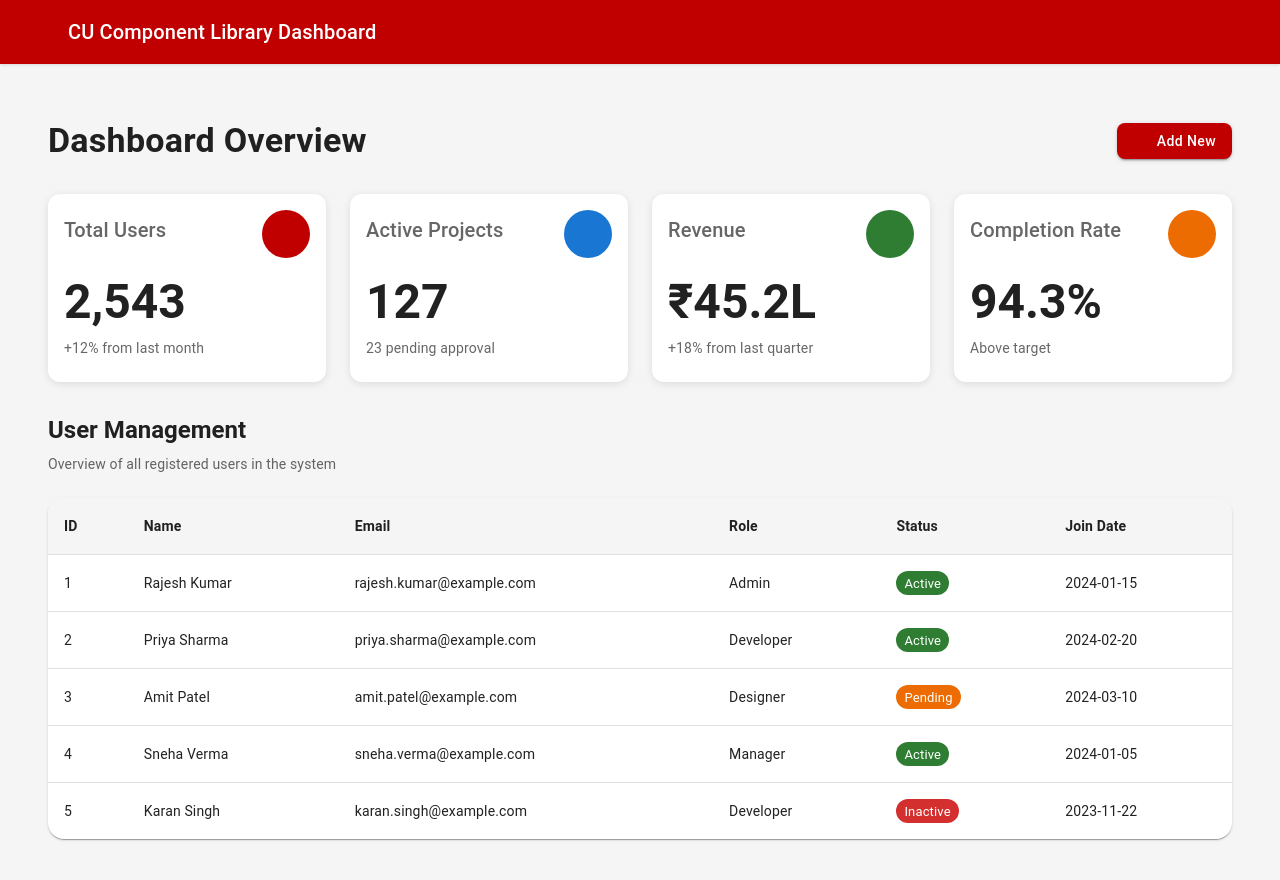
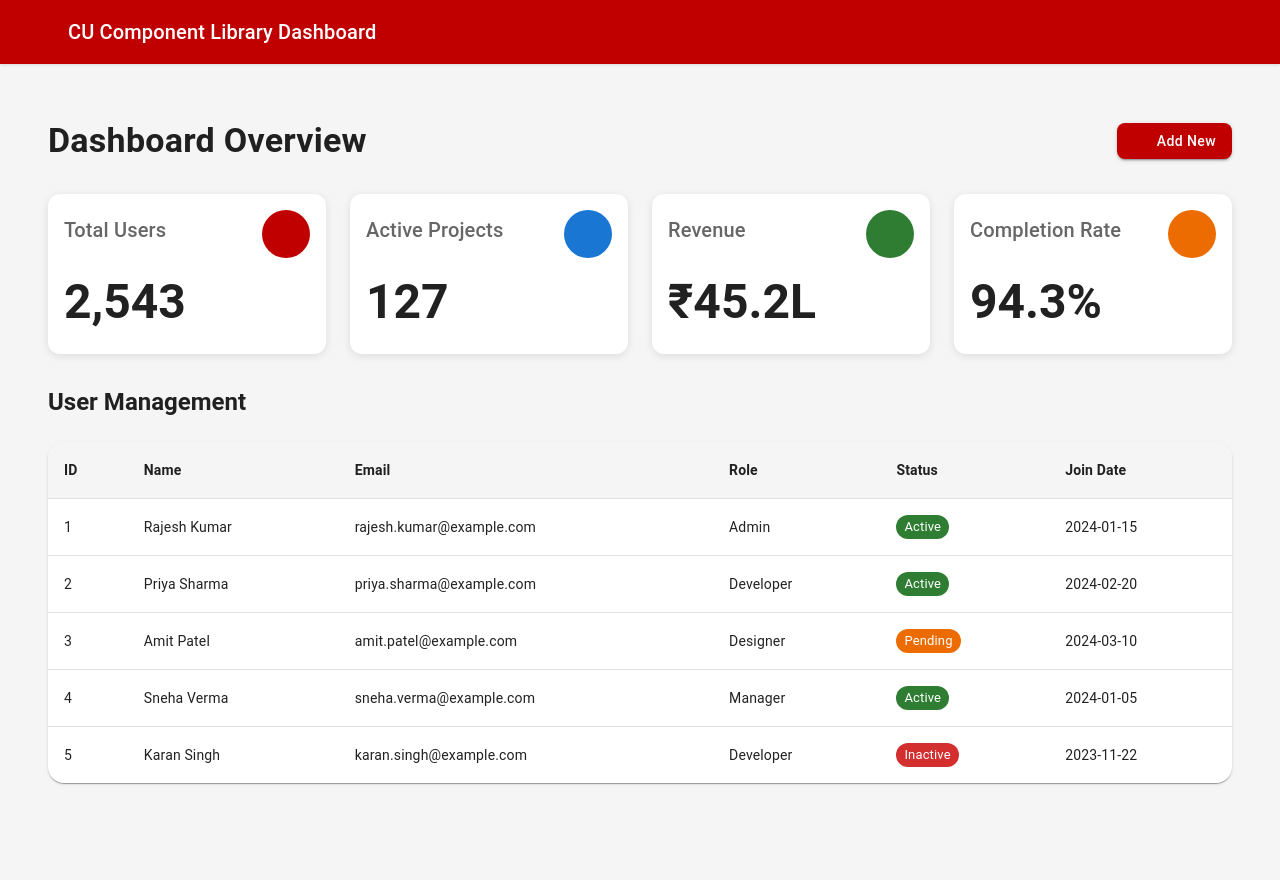
Before and after one commit to 23bai70558/CU-Component-Library-Dashboard, a Next.js app: page /dashboard in a window 1280 px wide. Shown: the top 880 px of the page. After the commit the page ends 839 px from the top, so only its background shows below. Built offline with nearby package versions, Linux system fonts and the light colour scheme; some icons are missing; what @mui/material-nextjs would draw is missing.

Commit message:
Simplify project for beginners and remove Harsh Jain references

```diff
--- a/src/app/dashboard/page.tsx
+++ b/src/app/dashboard/page.tsx
@@ -22,28 +22,24 @@ const statCardsData: StatCardData[] = [
     value: '2,543',
     icon: <PeopleIcon />,
     color: '#c00000',
-    description: '+12% from last month',
   },
   {
     title: 'Active Projects',
     value: '127',
     icon: <FolderIcon />,
     color: '#1976d2',
-    description: '23 pending approval',
   },
   {
     title: 'Revenue',
     value: '₹45.2L',
     icon: <AttachMoneyIcon />,
     color: '#2e7d32',
-    description: '+18% from last quarter',
   },
   {
     title: 'Completion Rate',
     value: '94.3%',
     icon: <TrendingUpIcon />,
     color: '#ed6c02',
-    description: 'Above target',
   },
 ];
 
@@ -134,9 +130,6 @@ export default function DashboardPage() {
         <Typography variant="h5" component="h2" fontWeight="bold" gutterBottom>
           User Management
         </Typography>
-        <Typography variant="body2" color="text.secondary" sx={{ mb: 2 }}>
-          Overview of all registered users in the system
-        </Typography>
       </Box>
 
       <DataTable rows={tableData} />
--- a/src/app/profile/page.tsx
+++ b/src/app/profile/page.tsx
@@ -31,10 +31,10 @@ export default function ProfilePage() {
           </Avatar>
           <Box>
             <Typography variant="h5" fontWeight="bold">
-              Harsh Jain
+              John Smith
             </Typography>
             <Typography variant="body1" color="text.secondary">
-              harsh.jain@university.edu
+              john.smith@university.edu
             </Typography>
             <Box sx={{ mt: 1 }}>
               <Chip label="Active" color="success" size="small" />
--- a/src/components/StatCard.tsx
+++ b/src/components/StatCard.tsx
@@ -17,11 +17,6 @@ export default function StatCard({ data }: StatCardProps) {
         height: '100%',
         display: 'flex',
         flexDirection: 'column',
-        transition: 'transform 0.2s, box-shadow 0.2s',
-        '&:hover': {
-          transform: 'translateY(-4px)',
-          boxShadow: '0 4px 12px rgba(0,0,0,0.15)',
-        },
       }}
     >
       <CardContent>
@@ -54,11 +49,6 @@ export default function StatCard({ data }: StatCardProps) {
         <Typography variant="h3" component="div" fontWeight="bold">
           {data.value}
         </Typography>
-        {data.description && (
-          <Typography variant="body2" color="text.secondary" sx={{ mt: 1 }}>
-            {data.description}
-          </Typography>
-        )}
       </CardContent>
     </Card>
   );
```
Also changed, not shown: 1 other file (tests, documents, lock files or other folders).
